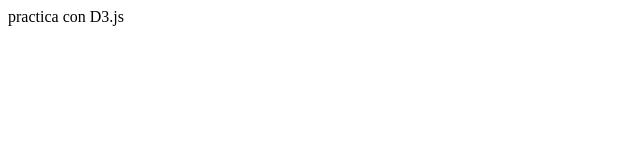
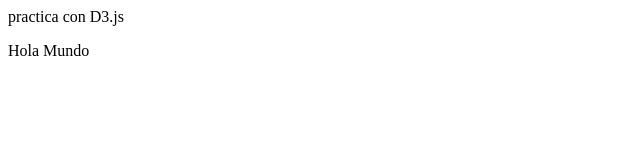
Before and after one commit to mmisere/infovis, a plain HTML site: page index.html in a window 1280 px wide. Shown: the full height of the page, 0-640 px from the left. Drawn offline with nearby package versions, Linux system fonts and the light colour scheme.

Commit message:
Update index.html

```diff
--- a/index.html
+++ b/index.html
@@ -1,6 +1,7 @@
 <!DOCTYPE html>
 <html>
 <head>
+<script src="https://cdnjs.cloudflare.com/ajax/libs/d3/3.5.6/d3.min.js"></script>
   <meta charset="utf-8">
   <meta name="viewport" content="width=device-width">
   <title> Big Data</title>
@@ -8,11 +9,9 @@
 <body>
 
   <hl>practica con D3.js</hl>
-
   <script>
   d3.select("body").append("p").text("Hola Mundo");
     </script>
 
-
 </body>
 </html>
```
